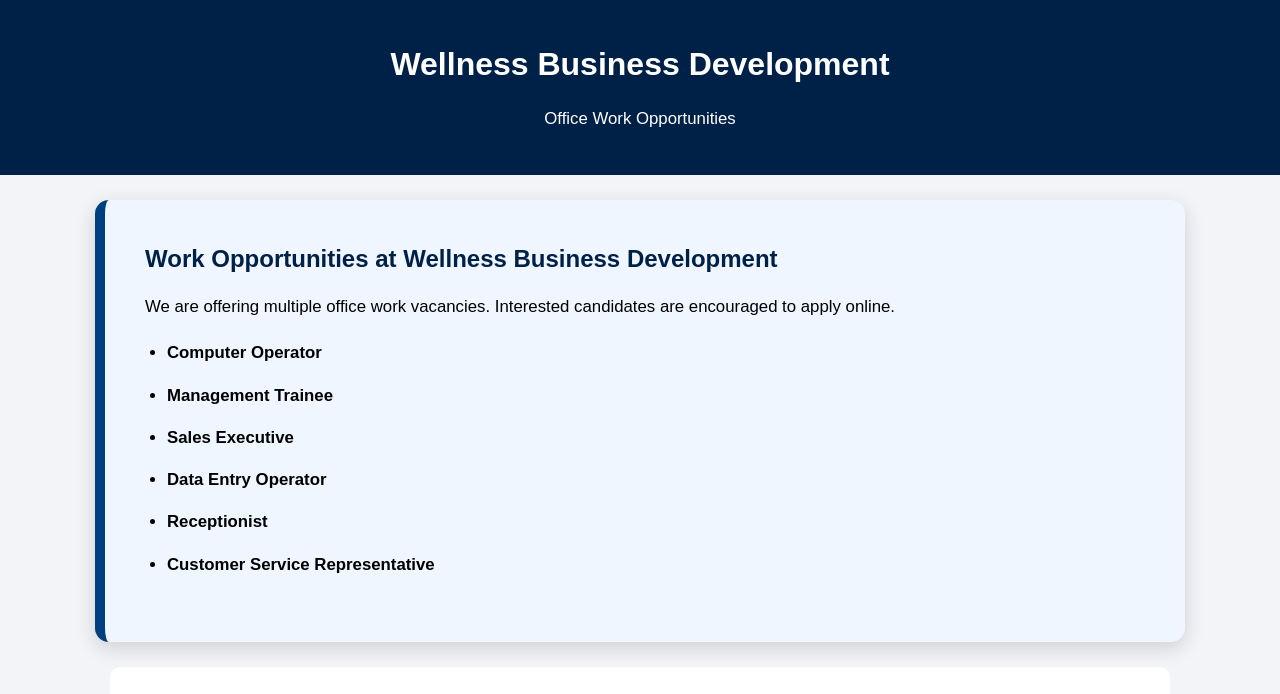
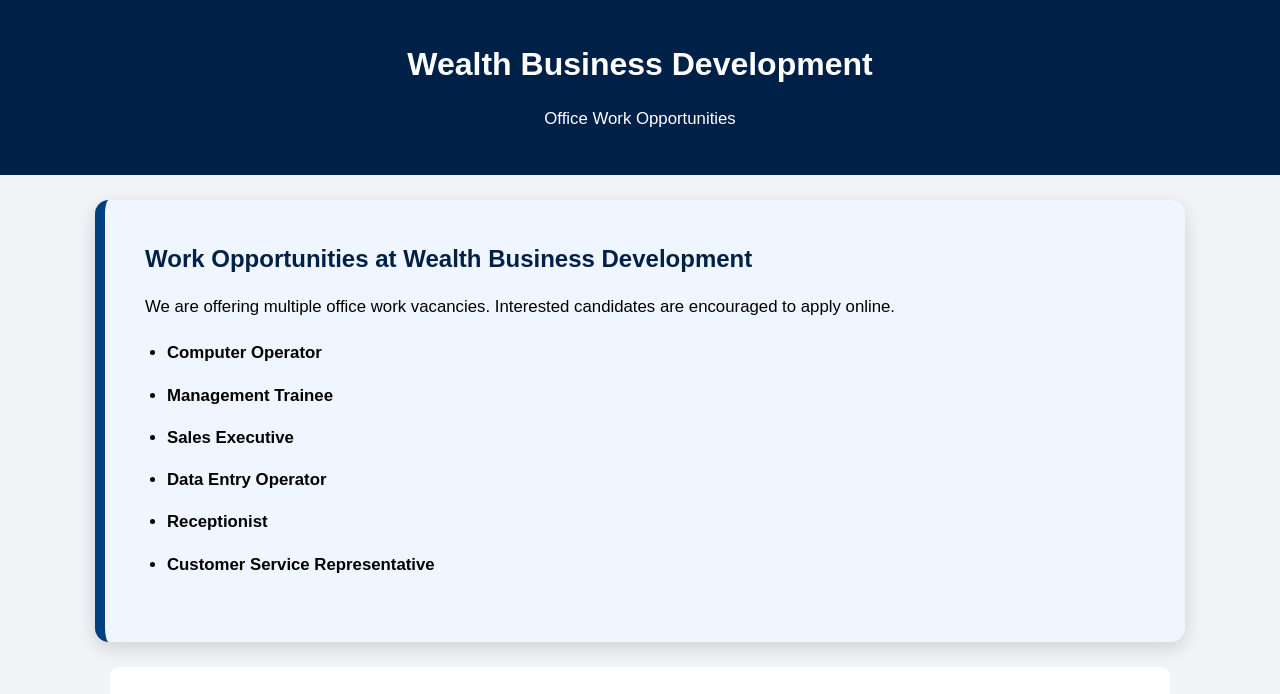
Before and after one commit to W-B-Develpor/WBD, a plain HTML site: page index.html in a window 1280 px wide. Shown: the top 694 px of the page. Drawn offline with Linux system fonts and the light colour scheme.

Commit message:
Update index.html

```diff
--- a/index.html
+++ b/index.html
@@ -75,12 +75,12 @@
 <body>
 
 <header>
-    <h1>Wellness Business Development</h1>
+    <h1>Wealth Business Development</h1>
     <p>Office Work Opportunities</p>
 </header>
 
 <section class="job-section">
-    <h2>Work Opportunities at Wellness Business Development</h2>
+    <h2>Work Opportunities at Wealth Business Development</h2>
     <p>
         We are offering multiple office work vacancies. Interested candidates are encouraged to apply online.
     </p>
```
